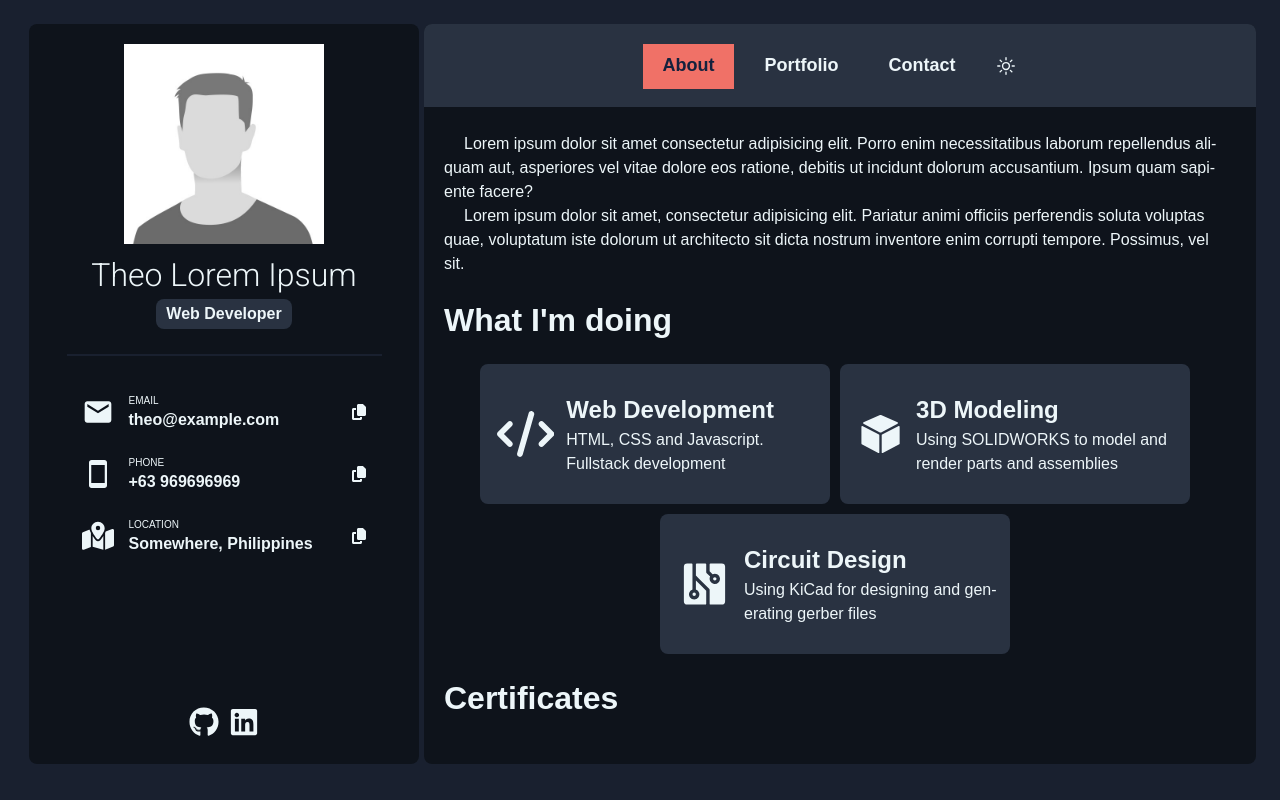
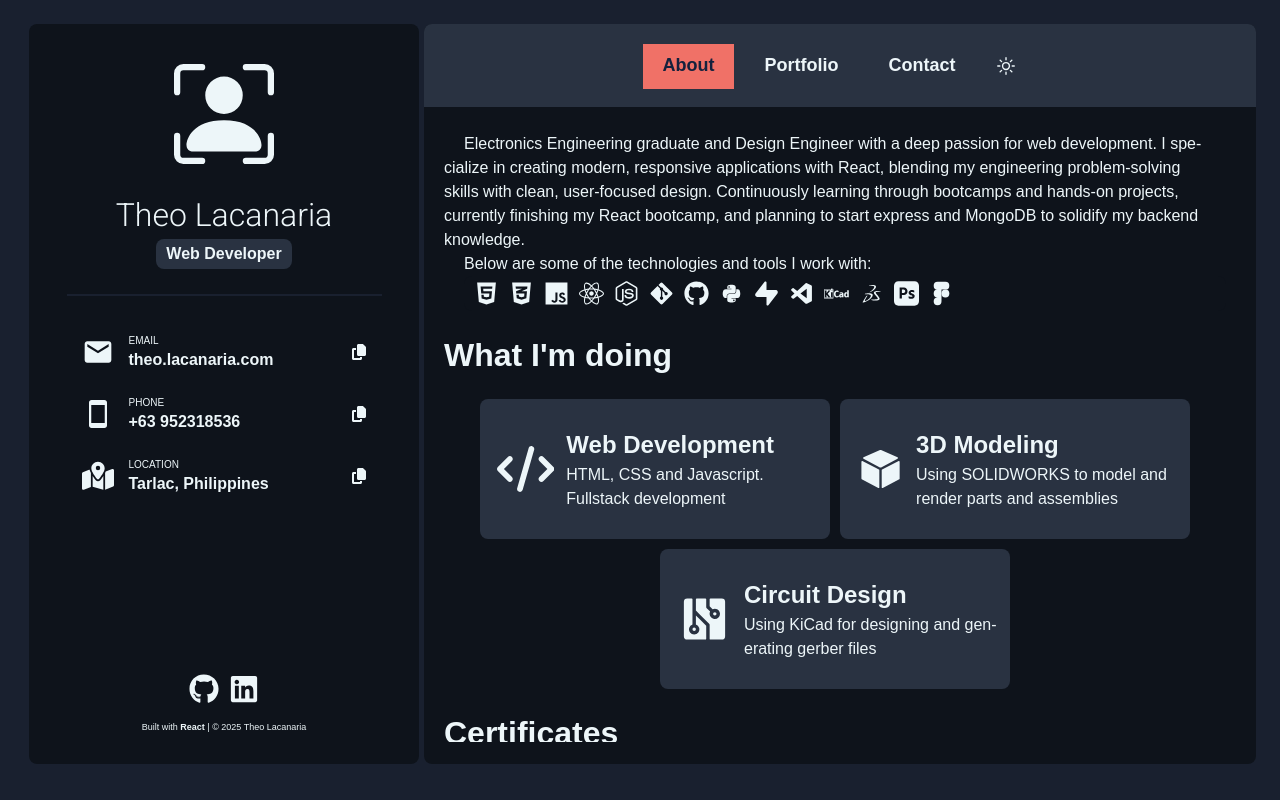
Before and after one commit to theo101600/react-portfolio-final, a React (Vite) app: page /about in a window 1280 px wide. Built offline with nearby package versions, Linux system fonts and the light colour scheme; no server answers.

Commit message:
finalizing project for deployment

```diff
--- a/index.html
+++ b/index.html
@@ -2,7 +2,7 @@
 <html lang="en">
   <head>
     <meta charset="UTF-8" />
-    <link rel="icon" type="image/svg+xml" href="/vite.svg" />
+    <link rel="icon" type="image/svg+xml" href="/favicon.svg" />
     <link rel="preconnect" href="https://fonts.googleapis.com" />
     <link rel="preconnect" href="https://fonts.gstatic.com" crossorigin />
     <link
@@ -10,7 +10,7 @@
       rel="stylesheet"
     />
     <meta name="viewport" content="width=device-width, initial-scale=1.0" />
-    <title>Vite + React</title>
+    <title>Theo - Portfolio</title>
   </head>
   <body>
     <div id="root"></div>
--- a/src/pages/About.jsx
+++ b/src/pages/About.jsx
@@ -3,9 +3,25 @@ import SkillCard from "../ui/SkillCard";
 import { FaCode } from "react-icons/fa6";
 import { PiCircuitryFill } from "react-icons/pi";
 import { IoIosCube } from "react-icons/io";
-import ButtonIcon from "../ui/ButtonIcon";
-import { MdFileDownload } from "react-icons/md";
 import CertificateItem from "../ui/CertificateItem";
+import TechStackArray from "../ui/TechStackArray";
+
+const tech_stack = [
+  "HTML5",
+  "CSS3",
+  "JavaScript",
+  "React",
+  "NodeJs",
+  "git",
+  "github",
+  "Python",
+  "Supabase",
+  "VisualStudioCode",
+  "KiCad",
+  "SolidWorks",
+  "Photoshop",
+  "Figma",
+];
 
 const skills = [
   {
@@ -98,6 +114,7 @@ const StyledAbout = styled.div`
 
 const StyledIntro = styled.div`
   margin-top: 2rem;
+  margin-right: 2rem;
   p {
     text-indent: 2rem;
   }
@@ -124,18 +141,17 @@ function About() {
     <StyledAbout>
       <StyledIntro>
         <p>
-          Lorem ipsum dolor sit amet consectetur adipisicing elit. Porro enim
-          necessitatibus laborum repellendus aliquam aut, asperiores vel vitae
-          dolore eos ratione, debitis ut incidunt dolorum accusantium. Ipsum
-          quam sapiente facere?
+          Electronics Engineering graduate and Design Engineer with a deep
+          passion for web development. I specialize in creating modern,
+          responsive applications with React, blending my engineering
+          problem-solving skills with clean, user-focused design. Continuously
+          learning through bootcamps and hands-on projects, currently finishing
+          my React bootcamp, and planning to start express and MongoDB to
+          solidify my backend knowledge.
         </p>
-        <p>
-          Lorem ipsum dolor sit amet, consectetur adipisicing elit. Pariatur
-          animi officiis perferendis soluta voluptas quae, voluptatum iste
-          dolorum ut architecto sit dicta nostrum inventore enim corrupti
-          tempore. Possimus, vel sit.
-        </p>
+        <p>Below are some of the technologies and tools I work with:</p>
       </StyledIntro>
+      <TechStackArray tech_stack={tech_stack} />
       <h1>What I'm doing</h1>
       <StyledSkillContainer>
         {skills.map((skill, index) => (
--- a/src/pages/Homepage.jsx
+++ b/src/pages/Homepage.jsx
@@ -143,7 +143,7 @@ function Homepage() {
           <Squares
             speed={0.4}
             squareSize={40}
-            direction="down" // up, down, left, right, diagonal
+            direction="down"
             borderColor={!isDarkMode ? "#fffbf2" : "#000000"}
             hoverFillColor="#f07167"
           />
@@ -151,9 +151,9 @@ function Homepage() {
         <div>
           <h1>
             Hi, <br />
-            HFNSOUTN
+            I'm Theo
           </h1>
-          <h2>HANLGUIRNALSHE</h2>
+          <h2>Web Developer</h2>
           <StyledButtonContainer>
             <Button
               onClick={() => navigate("/contact")}
@@ -167,7 +167,7 @@ function Homepage() {
             <Socials />
           </StyledButtonContainer>
         </div>
-        <Img src="/profile-image.jpg"></Img>
+        {/* <Img src="/profile-image.jpg"></Img> */}
       </StyledContainer>
     </StyledHomepage>
   );
--- a/src/styles/GlobalStyles.js
+++ b/src/styles/GlobalStyles.js
@@ -123,6 +123,7 @@ body {
   min-height: 100vh;
   line-height: 1.5;
   font-size: 1.6rem;
+
 }
 
 input,
--- a/src/ui/Button.jsx
+++ b/src/ui/Button.jsx
@@ -38,14 +38,6 @@ const variations = {
       background-color: var(--color-secondary-dark);
     }
   `,
-  danger: css`
-    color: var(--color-red-100);
-    background-color: var(--color-red-700);
-
-    &:hover {
-      background-color: var(--color-red-800);
-    }
-  `,
 };
 
 const Button = styled(motion.button)`
--- a/src/ui/ContactForm.jsx
+++ b/src/ui/ContactForm.jsx
@@ -47,6 +47,7 @@ const StyledForm = styled.form`
   textarea {
     padding: 0.75rem 1rem;
     border: 0;
+    border-radius: 8px;
     background-color: var(--color-text-a-0);
     color: var(--color-text-b-0);
     transition: border 0.3s, box-shadow 0.3s;
--- a/src/ui/HomeHeader.jsx
+++ b/src/ui/HomeHeader.jsx
@@ -1,6 +1,6 @@
 import styled from "styled-components";
 import HomeNav from "./HomeNav";
-import { HiMiniCubeTransparent } from "react-icons/hi2";
+import { HiMiniCube } from "react-icons/hi2";
 import DarkModeToggle from "./DarkModeToggle";
 
 const StyledHomeHeader = styled.div`
@@ -28,7 +28,7 @@ const StyledHomeHeader = styled.div`
 function HomeHeader() {
   return (
     <StyledHomeHeader>
-      <HiMiniCubeTransparent size={50} />
+      <HiMiniCube size={50} />
       <div style={{ display: "flex", flexDirection: "row" }}>
         <HomeNav />
         <DarkModeToggle />
--- a/src/ui/Map.jsx
+++ b/src/ui/Map.jsx
@@ -16,7 +16,7 @@ function Map() {
   const { isDarkMode } = useDarkMode();
   return (
     <StyledMapContainer
-      center={[14.5995, 120.9842]}
+      center={[15.4852, 120.5874]}
       zoom={10}
       scrollWheelZoom={true}
     >
@@ -28,7 +28,7 @@ function Map() {
             : "https://{s}.tile.openstreetmap.org/{z}/{x}/{y}.png"
         }
       />
-      <Marker position={[14.5995, 120.9842]}>
+      <Marker position={[15.4852, 120.5874]}>
         <Popup>
           <h1>
             I'm here <FaSmile />
--- a/src/ui/SidePanel.jsx
+++ b/src/ui/SidePanel.jsx
@@ -1,11 +1,13 @@
 import { styled } from "styled-components";
 import DarkModeToggle from "./DarkModeToggle";
 import ProfileImage from "./ProfileImage";
+import { BsPersonBoundingBox } from "react-icons/bs";
 import ProfileInfo from "./ProfileInfo";
 import { MdEmail } from "react-icons/md";
 import { IoMdPhonePortrait } from "react-icons/io";
 import { FaMapLocationDot } from "react-icons/fa6";
 import Socials from "./Socials";
+import { useNavigate } from "react-router";
 
 const StyledSidePanel = styled.div`
   background-color: var(--color-bg-1);
@@ -50,29 +52,62 @@ const StyledSidePanel = styled.div`
   }
 `;
 
+const StyledProfileIcon = styled.div`
+  margin: 2rem 0;
+`;
+
+const StyledFooterContainer = styled.div`
+  display: flex;
+  flex-direction: column;
+  align-items: center;
+`;
+
+const Footer = styled.footer`
+  text-align: center;
+  padding: 1rem;
+  background-color: var(--color-bg-1);
+  color: var(--color-text-light);
+  font-size: 0.9rem;
+  border-top: 1px solid var(--color-border);
+`;
+
 function SidePanel() {
+  const navigate = useNavigate();
+
   return (
     <StyledSidePanel>
-      <ProfileImage />
-      <h1>Theo Lorem Ipsum</h1>
+      <StyledProfileIcon>
+        <BsPersonBoundingBox
+          onClick={() => {
+            navigate("/");
+          }}
+          size={100}
+        />
+      </StyledProfileIcon>
+      <h1>Theo Lacanaria</h1>
       <span>Web Developer</span>
       <hr />
       <ProfileInfo
         icon={<MdEmail size={32} />}
         category={"Email"}
-        value={"theo@example.com"}
+        value={"theo.lacanaria.com"}
       />
       <ProfileInfo
         icon={<IoMdPhonePortrait size={32} />}
         category={"Phone"}
-        value={"+63 969696969"}
+        value={"+63 952318536"}
       />
       <ProfileInfo
         icon={<FaMapLocationDot size={32} />}
         category={"Location"}
-        value={"Somewhere, Philippines"}
+        value={"Tarlac, Philippines"}
       />
-      <Socials />
+      <StyledFooterContainer>
+        <Socials />
+        <Footer>
+          Built with <strong>React</strong> | © 2025 Theo Lacanaria
+        </Footer>
+      </StyledFooterContainer>
     </StyledSidePanel>
   );
 }
```
Also changed, not shown: public/favicon.svg (added).
